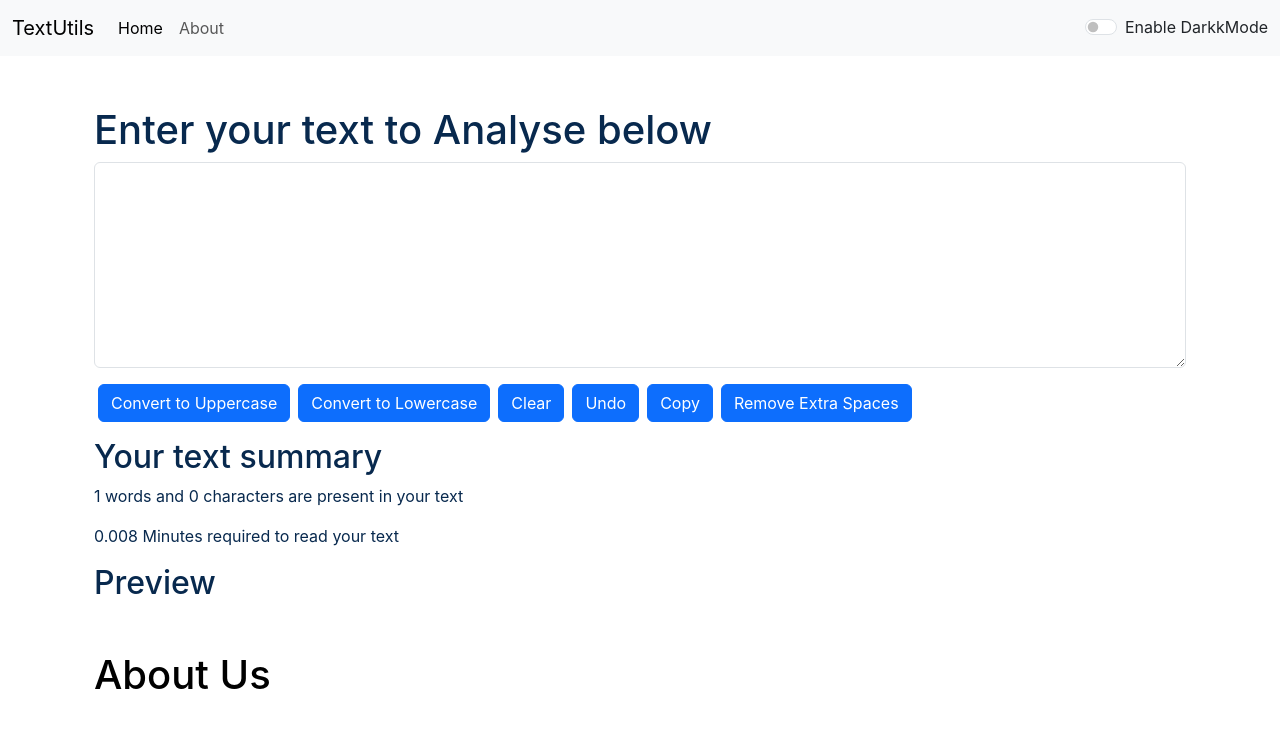
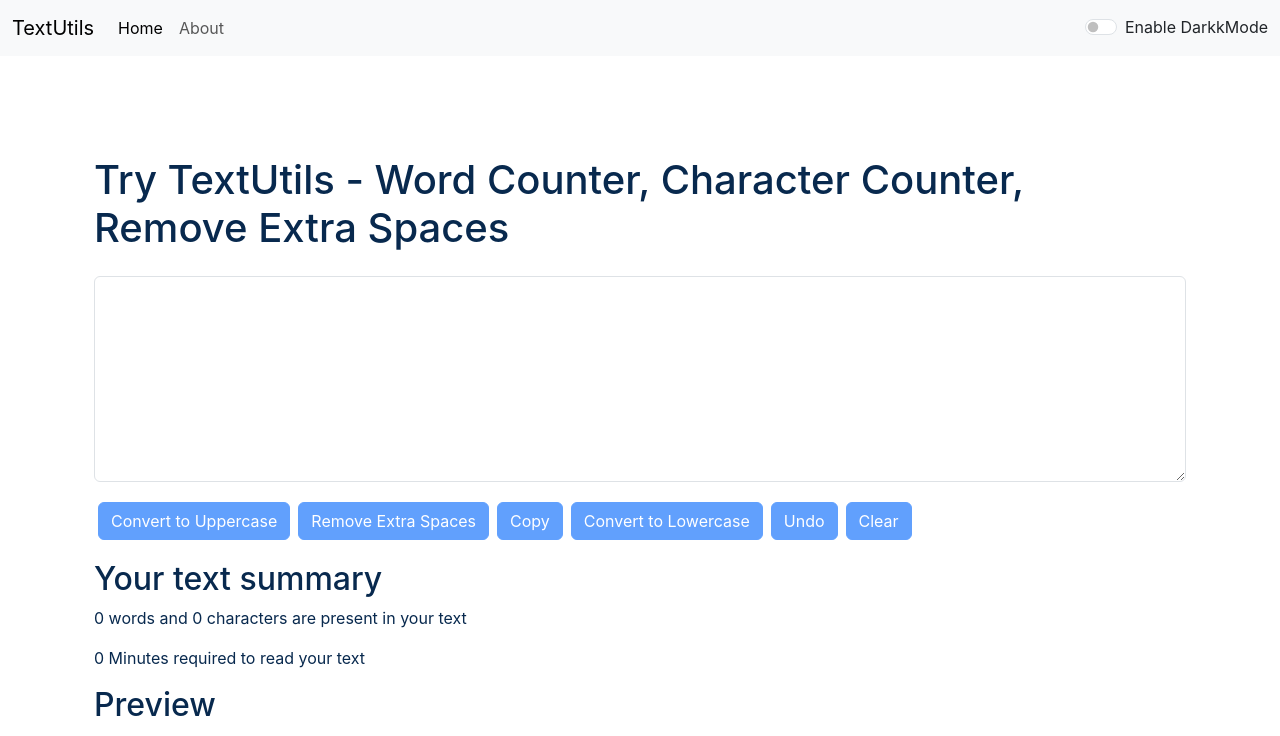
Before and after one commit to World-Pirate/my-app1d, a React (Create React App) app: page / in a window 1280 px wide. Shown: the top 736 px of the page. Built offline with nearby package versions, Linux system fonts and the light colour scheme.

Commit message:
Fixing Issues & Wrapping up

```diff
--- a/public/index.html
+++ b/public/index.html
@@ -7,7 +7,7 @@
     <meta name="theme-color" content="#000000" />
     <meta
       name="description"
-      content="TextUtils is a utility which can be used to manipulate your text in the way you want"
+      content="TextUtils is a Word Counter, Character Counter, Remove Extra Spaces utility which can be used to manipulate your text in the way you want"
     />
     <link rel="apple-touch-icon" href="%PUBLIC_URL%/apple-touch-icon.png" />
     <!--
@@ -25,7 +25,7 @@
       Learn how to configure a non-root public URL by running `npm run build`.
     -->
     <link href="https://cdn.jsdelivr.net/npm/bootstrap@5.3.0-alpha3/dist/css/bootstrap.min.css" rel="stylesheet" integrity="sha384-KK94CHFLLe+nY2dmCWGMq91rCGa5gtU4mk92HdvYe+M/SXH301p5ILy+dN9+nJOZ" crossorigin="anonymous">
-    <title>TextUtils - Home</title>
+    <title>TextUtils - Word Counter, Character Counter, Remove Extra Spaces</title>
   </head>
 
   <body>
--- a/src/App.js
+++ b/src/App.js
@@ -60,8 +60,8 @@ function App() {
           <Route exact path="/" element={<TextForm showAlert={showAlert} heading="Enter your text to Analyse below" mode={mode}/>}>
           </Route>
         </Routes> */}
-        <TextForm showAlert={showAlert} heading="Enter your text to Analyse below" mode={mode}/>
-        <About/>
+        <TextForm showAlert={showAlert} heading="Try TextUtils - Word Counter, Character Counter, Remove Extra Spaces" mode={mode}/>
+        <About mode={mode}/>
       </div>
     {/* </Router> */}
     </>
--- a/src/components/About.js
+++ b/src/components/About.js
@@ -1,34 +1,36 @@
 import React, {useState} from 'react'
 
-export default function About() {
-    const [BtnText, setBtnText] = useState("Enable Dark Mode")
+export default function About(props) {
+    // const [BtnText, setBtnText] = useState("Enable Dark Mode")
+    // const [myStyle, setMyStyle] = useState({
+    //     color: 'black',
+    //     backgroundColor: 'white'
+    // })
+    // const toggleStyle = ()=>{
+    //     if(myStyle.color === 'black'){
+    //         setMyStyle({
+    //             color: 'white',
+    //             backgroundColor: 'black'
+    //         })
+    //         setBtnText("Enable Light Mode")
+    //     }
+    //     else{
+    //         setMyStyle({
+    //             color: 'black',
+    //             backgroundColor: 'white'
+    //         })
+    //         setBtnText("Enable Dark Mode")
+    //     }
+    // }
 
-    const [myStyle, setMyStyle] = useState({
-        color: 'black',
-        backgroundColor: 'white'
-    })
-
-    const toggleStyle = ()=>{
-        if(myStyle.color === 'black'){
-            setMyStyle({
-                color: 'white',
-                backgroundColor: 'black'
-            })
-            setBtnText("Enable Light Mode")
-        }
-        else{
-            setMyStyle({
-                color: 'black',
-                backgroundColor: 'white'
-            })
-            setBtnText("Enable Dark Mode")
-        }
+    let myStyle = {
+        color: props.mode === 'dark'? 'white':'#08294e',
+        backgroundColor: props.mode === 'dark'? 'rgb(20 60 105)':'white'
     }
 
     return (
-        <div className='container' style={myStyle}>
+        <div className='container' style={{color: props.mode === 'dark'? 'white':'#08294e'}}>
             <h1 className="my-5">About Us</h1>
-
             <div className="accordion" id="accordionExample" style={{borderRadius:'5px'}}>
                 <div className="accordion-item">
                     <h2 className="accordion-header">
@@ -67,9 +69,9 @@ export default function About() {
                     </div>
                 </div>
             </div>
-            <div>
+            {/* <div>
                 <button className="btn btn-primary my-3 mx-1" onClick={toggleStyle}>{BtnText}</button>
-            </div>
+            </div> */}
         </div>
     )
 }
--- a/src/components/Alert.js
+++ b/src/components/Alert.js
@@ -7,8 +7,10 @@ export default function Alert(props){
     }
 
     return(
-        props.alert && <div className={`alert alert-${props.alert.type} alert-dismissible fade show`} role="alert">
-            <strong>{capitalize(props.alert.type)}</strong>: {props.alert.msg}
+        <div style={{height:'50px'}}>
+            {props.alert && <div className={`alert alert-${props.alert.type} alert-dismissible fade show`} role="alert">
+                <strong>{capitalize(props.alert.type)}</strong>: {props.alert.msg}
+            </div>}
         </div>
     )
 }
--- a/src/components/TextForm.js
+++ b/src/components/TextForm.js
@@ -39,7 +39,8 @@ export default function TextForm(props){
     const handleExtraSpaces = () =>{
         undoText = text;
         let newText = text.split(/[ ]+/);
-        setText(newText.join(" "))
+        setText(newText.join(" "));
+        // document.getSelection().removeAllRanges();
         props.showAlert('Extra spaces removed successfully', 'success')
     }
 
@@ -56,24 +57,24 @@ export default function TextForm(props){
         <>
         <div style={{color: props.mode==='dark'?'white':'#08294e', marginTop:'50px'}}>
             <div className="container my-3">
-                <h1>{props.heading}</h1>
+                <h1 className="mb-4">{props.heading}</h1>
                 <div className="mb-3">
-                    <textarea className="form-control" value={text} onChange={handleOnChange} style={{backgroundColor: props.mode==='dark'?'#08294e':'white', color: props.mode==='dark'?'white':'#08294e'}} id="myBox" rows="8"></textarea>
+                    <textarea className="form-control" value={text} onChange={handleOnChange} style={{backgroundColor: props.mode==='dark'?'rgb(20 60 105)':'white', color: props.mode==='dark'?'white':'#08294e'}} id="myBox" rows="8"></textarea>
                 </div>
-                <button className="btn btn-primary mx-1" onClick={handleUpClick}>Convert to Uppercase</button>
-                <button className="btn btn-primary mx-1" onClick={handleLowClick}>Convert to Lowercase</button>
-                <button className="btn btn-primary mx-1" onClick={handleClearClick}>Clear</button>
-                <button className="btn btn-primary mx-1" onClick={handleUndoClick}>Undo</button>
-                <button className="btn btn-primary mx-1" onClick={handleCopy}>Copy</button>
-                <button className="btn btn-primary mx-1" onClick={handleExtraSpaces}>Remove Extra Spaces</button>
+                <button disabled={text.length===0} className="btn btn-primary mx-1 my-1" onClick={handleUpClick}>Convert to Uppercase</button>
+                <button disabled={text.length===0} className="btn btn-primary mx-1 my-1" onClick={handleExtraSpaces}>Remove Extra Spaces</button>
+                <button disabled={text.length===0} className="btn btn-primary mx-1 my-1" onClick={handleCopy}>Copy</button>
+                <button disabled={text.length===0} className="btn btn-primary mx-1 my-1" onClick={handleLowClick}>Convert to Lowercase</button>
+                <button disabled={text.length===0} className="btn btn-primary mx-1 my-1" onClick={handleUndoClick}>Undo</button>
+                <button disabled={text.length===0} className="btn btn-primary mx-1 my-1" onClick={handleClearClick}>Clear</button>
             </div>
 
             <div className="container my-3">
                 <h2>Your text summary</h2>
-                <p>{text.split(" ").length} words and {text.length} characters are present in your text</p>
-                <p>{0.008 * text.split(" ").length} Minutes required to read your text</p>
+                <p>{text.split(" ").filter((element) => element.length!==0).length} words and {text.length} characters are present in your text</p>
+                <p>{0.008 * text.split(" ").filter((element) => element.length!==0).length} Minutes required to read your text</p>
                 <h2>Preview</h2>
-                <p>{text}</p>
+                <p>{text.length>0 ? text:'Nothing to preview'}</p>
             </div>
         </div>
         </>
```
